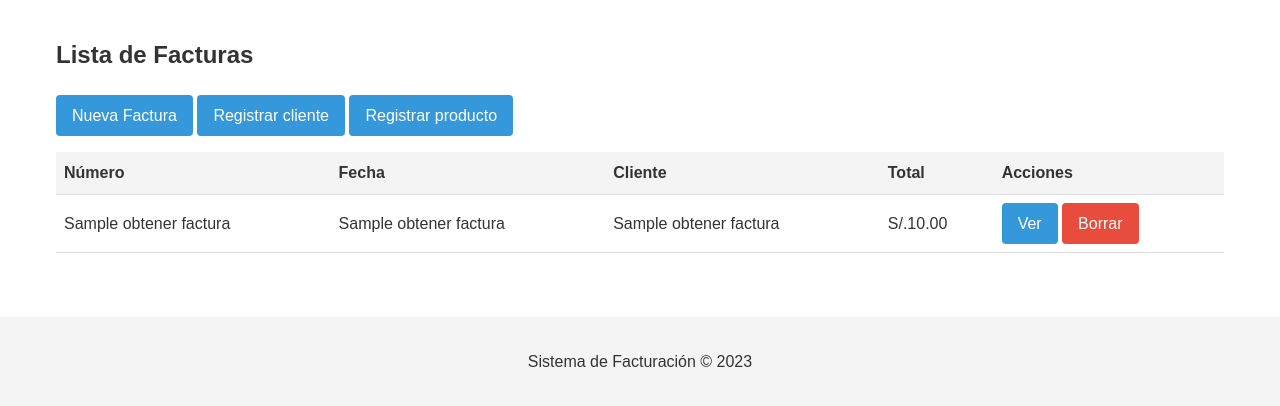
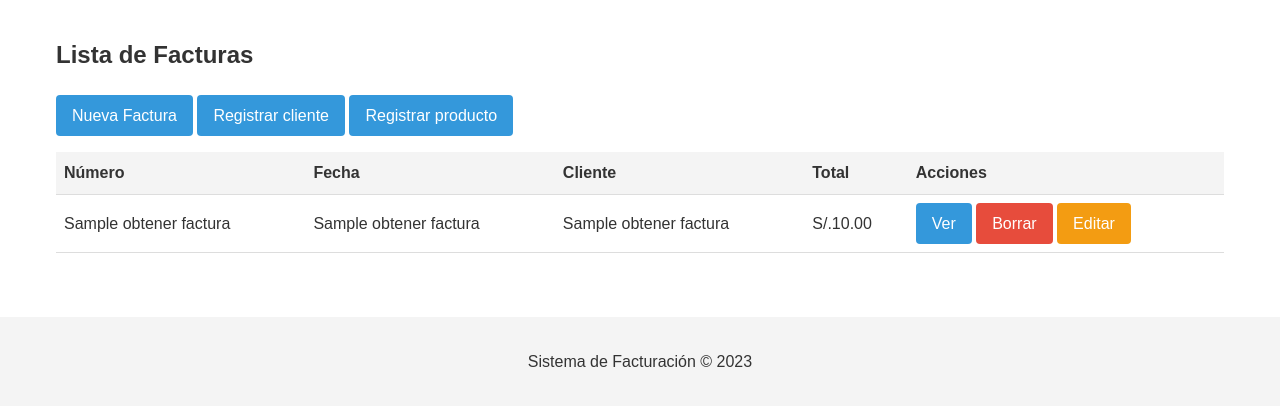
Before and after one commit to Fidel-Arias/ModuloFacturacion, a Flask app: page /facturas in a window 1280 px wide. Shown: the part 70-476 px from the top of the page. Run offline with Flask 3, Linux system fonts and the light colour scheme; the visitor is signed in with stand-in values (Sample User, id 1); a database or web service that is not in the repository returns one stand-in record (values such as "Sample title"); some libraries are stand-ins or nearby versions.

Commit message:
feat(template): agregar enlace para editar factura en la lista
Se añadió un enlace con `url_for('editar_factura', id=factura[0])` para permitir editar facturas directamente desde la lista.

```diff
--- a/templates/factura.html
+++ b/templates/factura.html
@@ -37,6 +37,7 @@
                 <td>
                     <a href="{{ url_for('ver_factura', id=factura[0]) }}" class="btn">Ver</a>
                     <a href="{{ url_for('borrar_factura', id=factura[0]) }}" class="btn borrar">Borrar</a>
+                    <a href="{{ url_for('editar_factura', id=factura[0]) }}" class="btn editar">Editar</a>
                 </td>
             </tr>
             {% endfor %}
```
